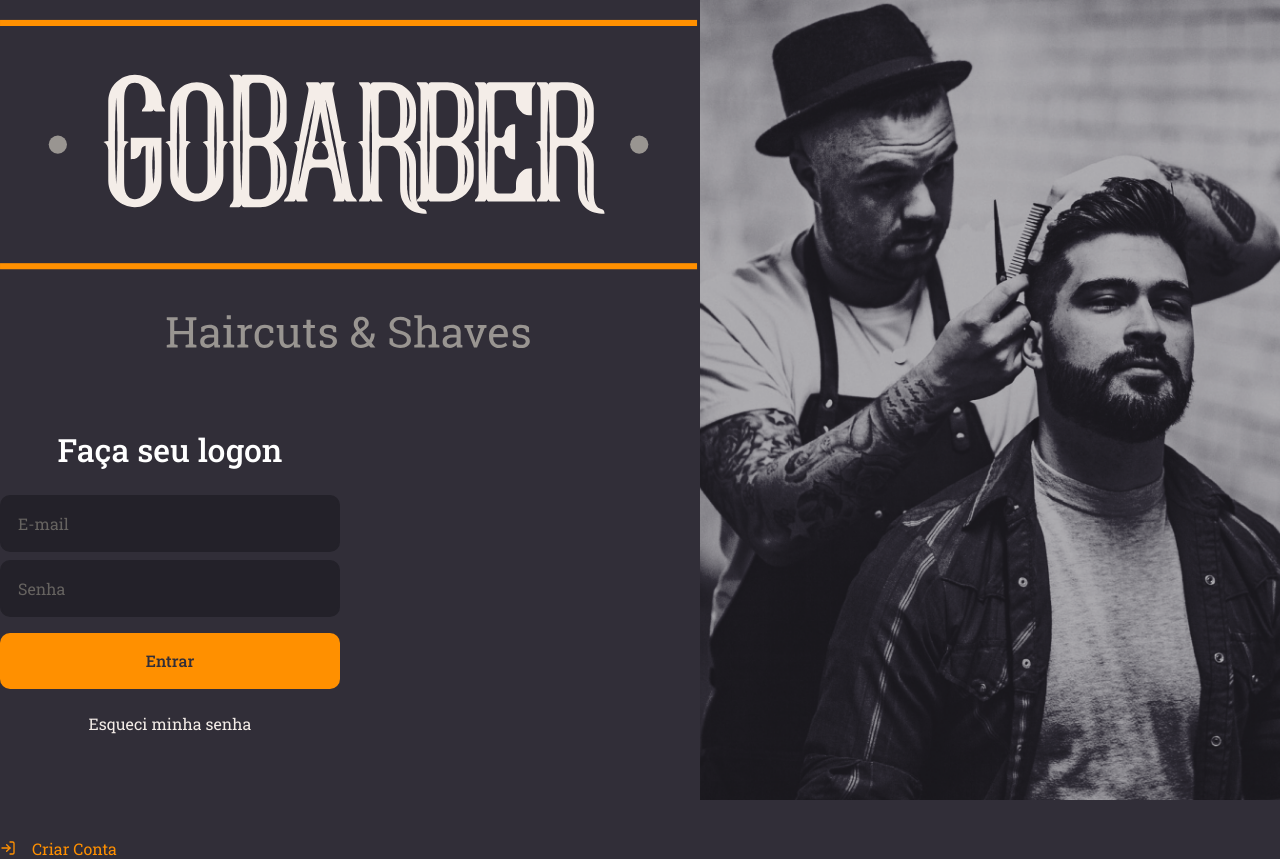
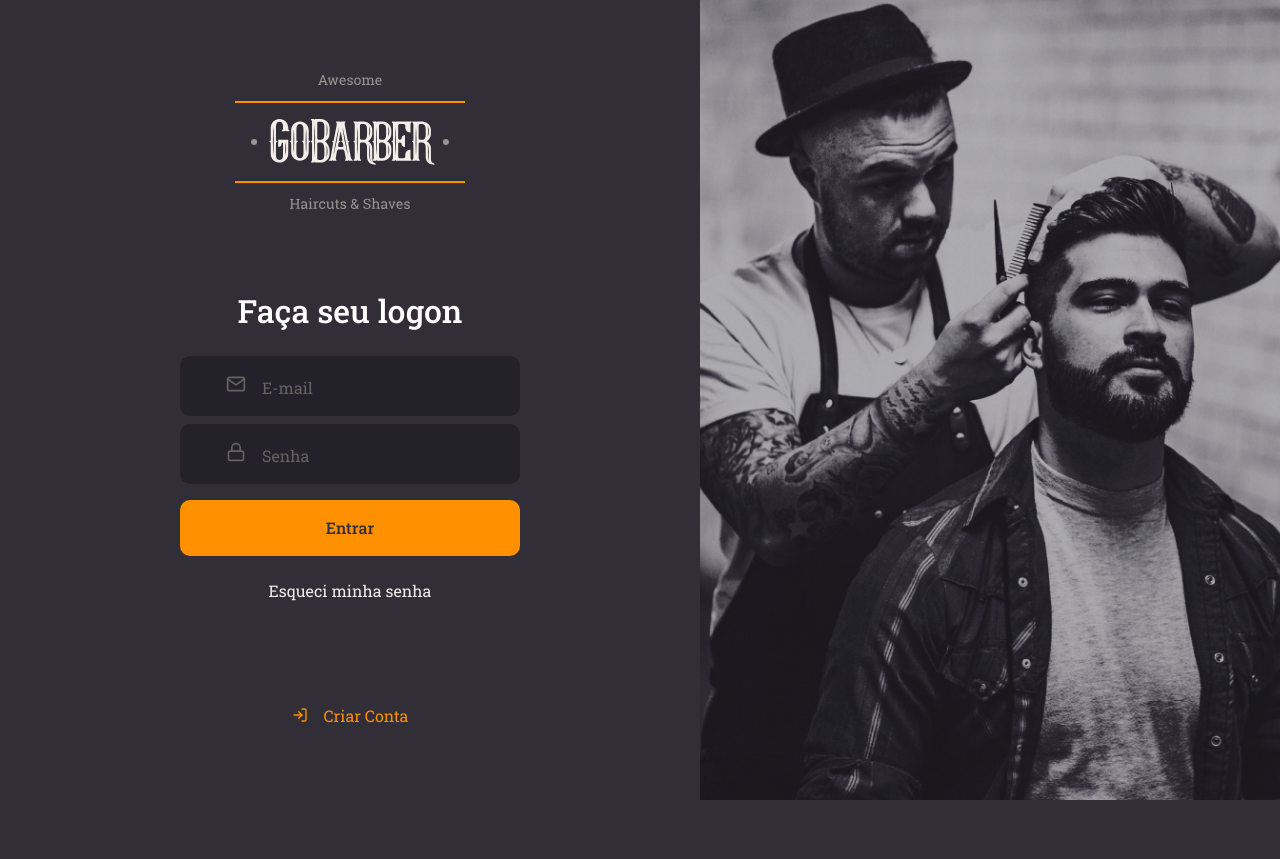
Before and after one commit to h1bertobarbosa/frontend-gobarber, a React (Create React App) app: page / in a window 1280 px wide. After the commit the page ends 800 px from the top, so only its background shows below. Built offline with nearby package versions, Linux system fonts and the light colour scheme.

Commit message:
isolando componentes input e button

```diff
--- /dev/null
+++ b/src/components/Button/index.tsx
@@ -0,0 +1,14 @@
+import React, { ButtonHTMLAttributes } from 'react';
+
+import { Container } from './styles';
+
+type ButtonProps = ButtonHTMLAttributes<HTMLButtonElement>;
+const Button: React.FC<ButtonProps> = ({ children, ...rest }) => {
+  return (
+    <Container type="button" {...rest}>
+      {children}
+    </Container>
+  );
+};
+
+export default Button;
--- /dev/null
+++ b/src/components/Button/styles.ts
@@ -0,0 +1,19 @@
+import styled from 'styled-components';
+import { shade } from 'polished';
+
+export const Container = styled.button`
+  background: #ff9000;
+  height: 56px;
+  border-radius: 10px;
+  border: 0;
+  padding: 0 16px;
+  color: #312e38;
+  width: 100%;
+  font-weight: 500;
+  margin-top: 16px;
+  transition: background-color 0.2s;
+
+  &:hover {
+    background: ${shade(0.2, '#ff9000')};
+  }
+`;
--- /dev/null
+++ b/src/components/Input/index.tsx
@@ -0,0 +1,19 @@
+import React, { InputHTMLAttributes } from 'react';
+import { IconBaseProps } from 'react-icons';
+import { Container } from './styles';
+
+interface InputProps extends InputHTMLAttributes<HTMLInputElement> {
+  name: string;
+  icon: React.ComponentType<IconBaseProps>;
+}
+
+const Input: React.FC<InputProps> = ({ icon: Icon, ...restProps }) => {
+  return (
+    <Container>
+      {Icon && <Icon size={20} />}
+      <input {...restProps} />
+    </Container>
+  );
+};
+
+export default Input;
--- /dev/null
+++ b/src/components/Input/styles.ts
@@ -0,0 +1,29 @@
+import styled from 'styled-components';
+
+export const Container = styled.div`
+  background: #232129;
+  border-radius: 10px;
+  border: 2px solid #232129;
+  padding: 16px;
+  width: 100%;
+  color: #666360;
+
+  & + div {
+    margin-top: 8px;
+  }
+
+  input {
+    color: #f4ede8;
+    background: transparent;
+    flex: 1;
+    border: 0;
+
+    &::placeholder {
+      color: #666360;
+    }
+  }
+
+  svg {
+    margin-right: 16px;
+  }
+`;
--- a/src/pages/Signin/index.tsx
+++ b/src/pages/Signin/index.tsx
@@ -1,7 +1,9 @@
 import React from 'react';
-import { FiLogIn } from 'react-icons/fi';
+import { FiLogIn, FiMail, FiLock } from 'react-icons/fi';
 import { Container, Content, Backgroud } from './styles';
 import logoImg from '../../assets/logo.svg';
+import Input from '../../components/Input';
+import Button from '../../components/Button';
 
 const SignIn: React.FC = () => (
   <Container>
@@ -11,9 +13,14 @@
       <form>
         <h1>Faça seu logon</h1>
 
-        <input type="text" placeholder="E-mail" />
-        <input type="password" placeholder="Senha" />
-        <button type="submit">Entrar</button>
+        <Input name="email" type="text" placeholder="E-mail" icon={FiMail} />
+        <Input
+          name="password"
+          type="password"
+          placeholder="Senha"
+          icon={FiLock}
+        />
+        <Button type="submit">Entrar</Button>
         <a href="forgot">Esqueci minha senha</a>
       </form>
       <a href="kkk">
--- a/src/pages/Signin/styles.ts
+++ b/src/pages/Signin/styles.ts
@@ -11,6 +11,7 @@
 export const Content = styled.div`
   display: flex;
   flex-direction: column;
+  align-items: center;
   place-content: center;
   width: 100%;
   max-width: 700px;
@@ -22,40 +23,6 @@
 
     h1 {
       margin-bottom: 24px;
-    }
-
-    input {
-      background: #232129;
-      border-radius: 10px;
-      border: 2px solid #232129;
-      padding: 16px;
-      width: 100%;
-      color: #f4ede8;
-
-      & + input {
-        margin-top: 8px;
-      }
-
-      &::placeholder {
-        color: #666360;
-      }
-    }
-
-    button {
-      background: #ff9000;
-      height: 56px;
-      border-radius: 10px;
-      border: 0;
-      padding: 0 16px;
-      color: #312e38;
-      width: 100%;
-      font-weight: 500;
-      margin-top: 16px;
-      transition: background-color 0.2s;
-
-      &:hover {
-        background: ${shade(0.2, '#ff9000')};
-      }
     }
 
     a {
```
Also changed, not shown: .eslintrc.json.
